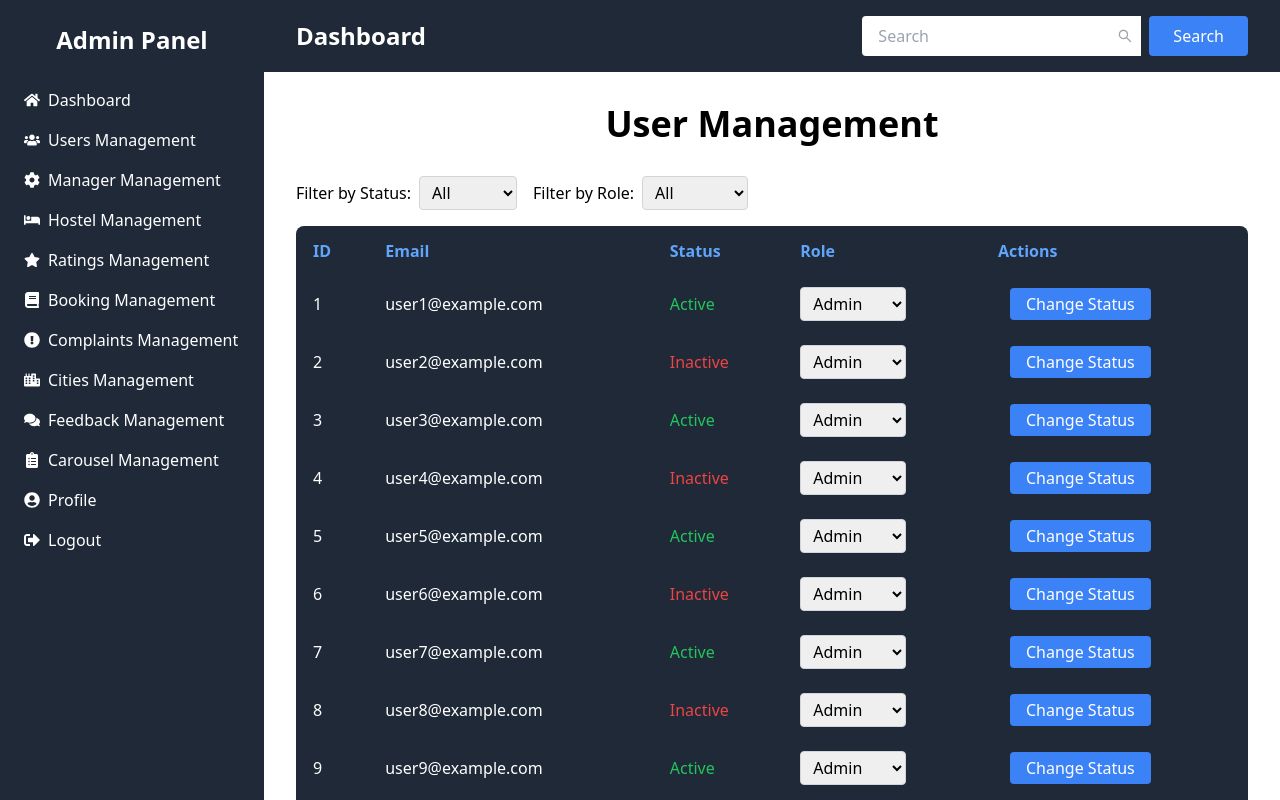
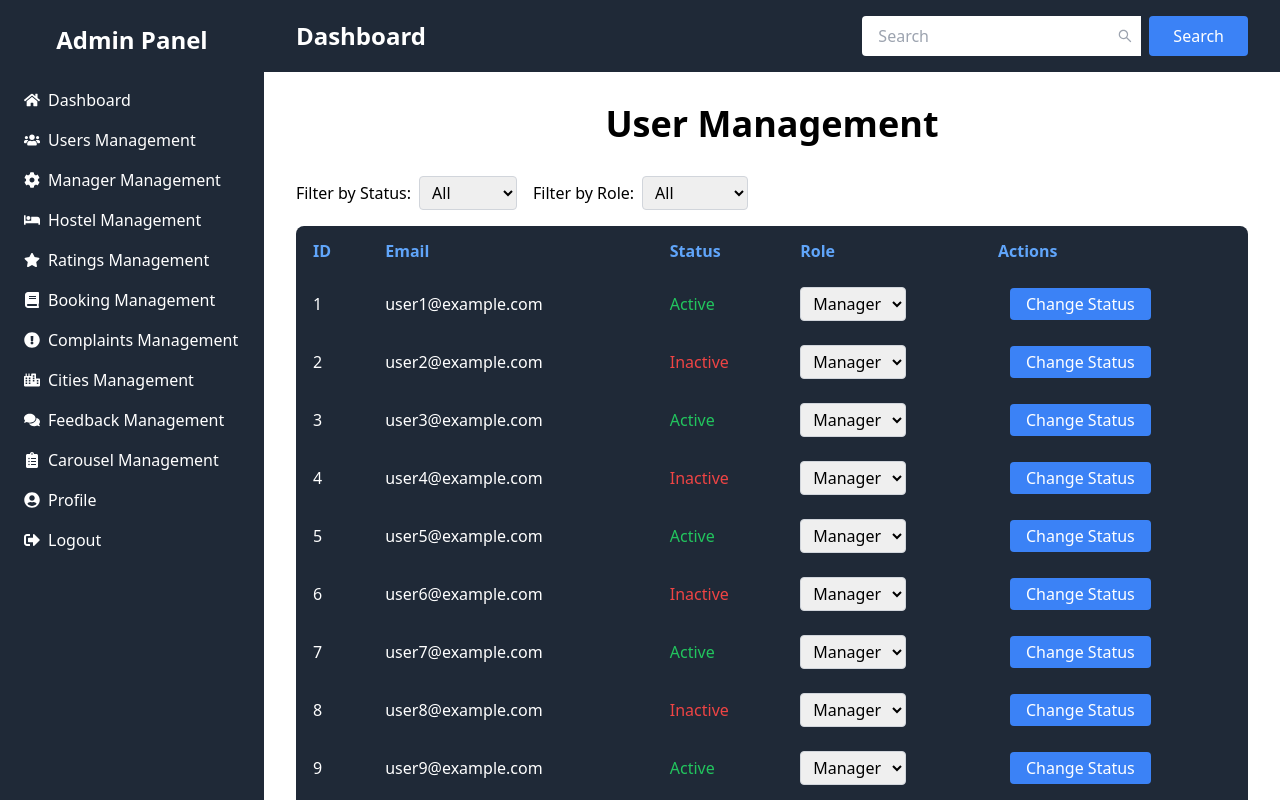
Before and after one commit to AhsanDev404/hostel-ease-admin, a Next.js app: page /admin/manager-management in a window 1280 px wide. Shown: the top 800 px of the page. Built offline with nearby package versions, Linux system fonts and the light colour scheme.

Commit message:
Update page.jsx

```diff
--- a/app/admin/manager-management/page.jsx
+++ b/app/admin/manager-management/page.jsx
@@ -114,8 +114,8 @@ const Page = () => {
                     onChange={e => handleRoleChange(user.id, e.target.value)}
                     className="border border-gray-300 rounded px-2 py-1 text-black"
                   >
+                    <option value="Manger">Manager</option>
                     <option value="Admin">Admin</option>
-                    <option value="Manger">Manager</option>
                   </select>
                 </td>
                 <td className="py-3 px-4">
```
